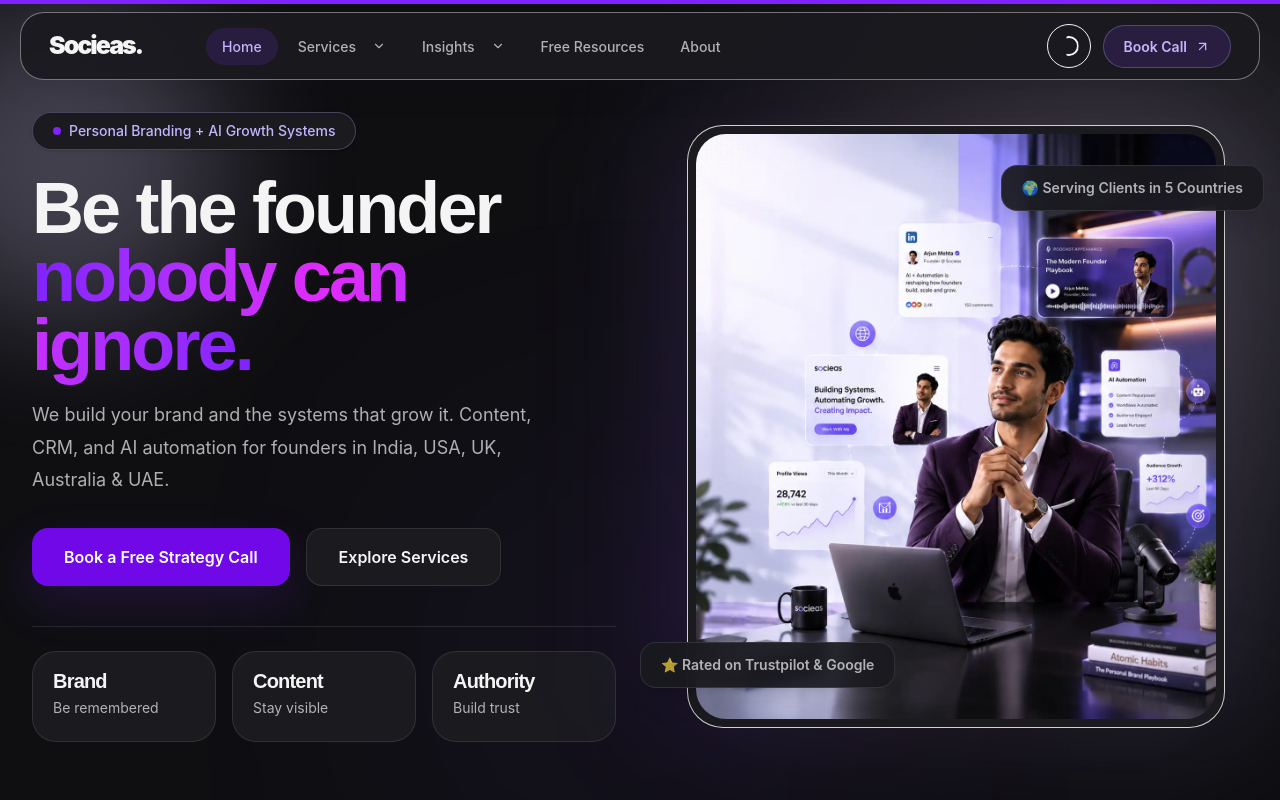
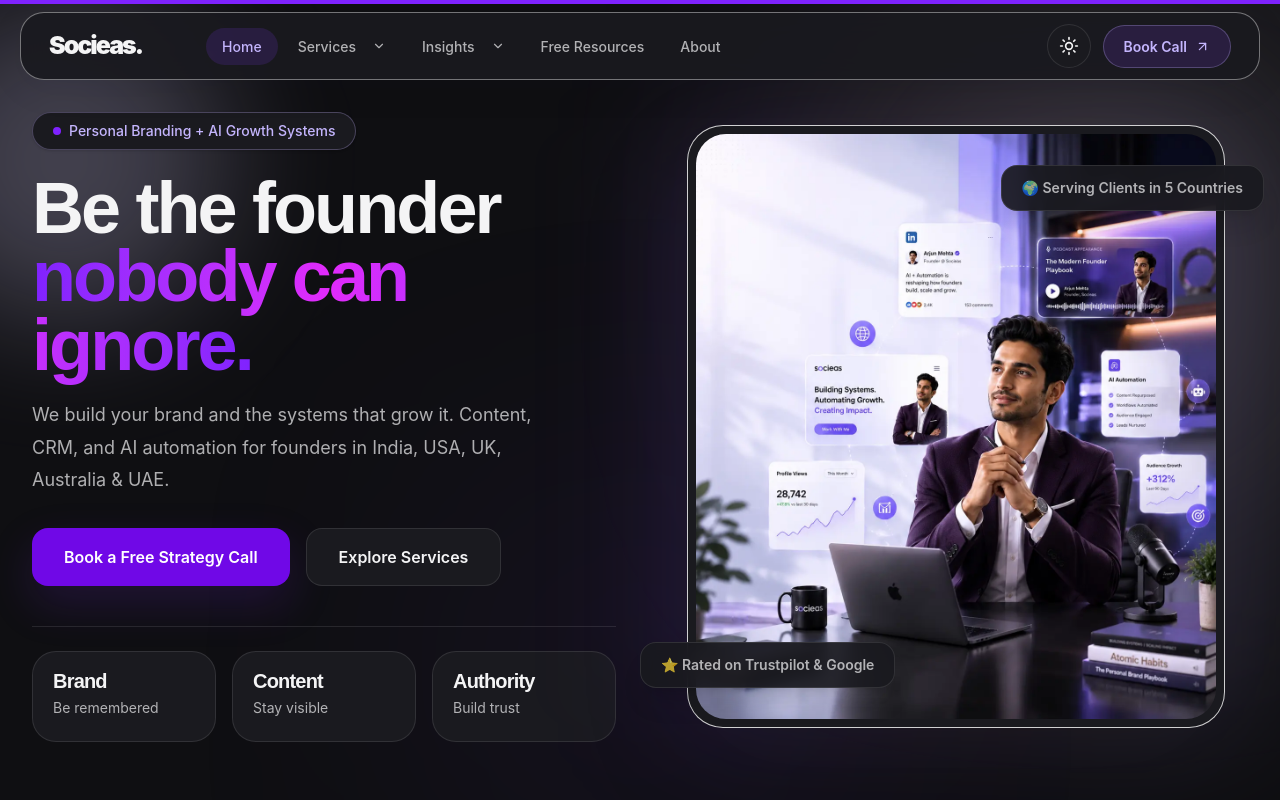
Before and after one commit to Socieas/socieas, a Next.js app: page / in a window 1280 px wide. Both pictures are taken after a click on the button 1068 px from the left and 46 px from the top of the page. Shown: the top 800 px of the page. Built offline with nearby package versions, Linux system fonts and the light colour scheme.

Commit message:
Update ThemeToggle.tsx

```diff
--- a/components/ThemeToggle.tsx
+++ b/components/ThemeToggle.tsx
@@ -3,57 +3,66 @@
 import { useEffect, useState } from "react";
 
 export default function ThemeToggle() {
-
   const [dark, setDark] = useState(false);
+  const [mounted, setMounted] = useState(false);
 
   useEffect(() => {
-
-    const savedTheme = localStorage.getItem("theme");
-
-    if (savedTheme === "dark") {
-      setDark(true);
-      document.documentElement.classList.add("dark");
-    }
-
+    setMounted(true);
+    setDark(document.documentElement.classList.contains("dark"));
   }, []);
 
-  useEffect(() => {
+  const toggleTheme = () => {
+    const next = !dark;
+    setDark(next);
 
-    if (dark) {
+    if (next) {
       document.documentElement.classList.add("dark");
       localStorage.setItem("theme", "dark");
     } else {
       document.documentElement.classList.remove("dark");
       localStorage.setItem("theme", "light");
     }
-
-  }, [dark]);
+  };
 
   return (
     <button
-      onClick={() => setDark(!dark)}
-      className="flex h-11 w-11 items-center justify-center rounded-full border border-[var(--border)] bg-[var(--surface)] transition-all duration-300"
+      onClick={toggleTheme}
+      aria-label="Toggle dark mode"
+      className="flex h-11 w-11 items-center justify-center rounded-full border border-slate-200 bg-white text-[#111111] transition-all duration-300 hover:border-violet-300"
     >
-
-      <div className="relative h-5 w-5">
-
-        <div
-          className={`absolute inset-0 rounded-full border-2 border-[var(--text)] transition-all duration-300 ${
-            dark ? "scale-0 opacity-0" : "scale-100 opacity-100"
-          }`}
-        />
-
-        <div
-          className={`absolute inset-0 rounded-full border-2 border-[var(--text)] transition-all duration-300 ${
-            dark ? "scale-100 opacity-100" : "scale-0 opacity-0"
-          }`}
-          style={{
-            clipPath: "polygon(40% 0%, 100% 0%, 100% 100%, 40% 100%)",
-          }}
-        />
-
-      </div>
-
+      {mounted && dark ? (
+        <svg
+          className="h-5 w-5"
+          viewBox="0 0 24 24"
+          fill="none"
+          stroke="currentColor"
+          strokeWidth="2"
+          strokeLinecap="round"
+          strokeLinejoin="round"
+        >
+          <circle cx="12" cy="12" r="4" />
+          <path d="M12 2v2" />
+          <path d="M12 20v2" />
+          <path d="m4.93 4.93 1.41 1.41" />
+          <path d="m17.66 17.66 1.41 1.41" />
+          <path d="M2 12h2" />
+          <path d="M20 12h2" />
+          <path d="m6.34 17.66-1.41 1.41" />
+          <path d="m19.07 4.93-1.41 1.41" />
+        </svg>
+      ) : (
+        <svg
+          className="h-5 w-5"
+          viewBox="0 0 24 24"
+          fill="none"
+          stroke="currentColor"
+          strokeWidth="2"
+          strokeLinecap="round"
+          strokeLinejoin="round"
+        >
+          <path d="M12 3a6 6 0 0 0 9 9 9 9 0 1 1-9-9Z" />
+        </svg>
+      )}
     </button>
   );
 }
```
